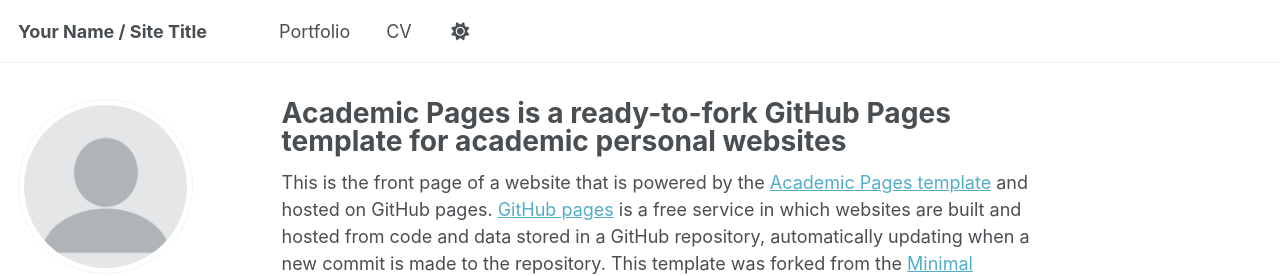
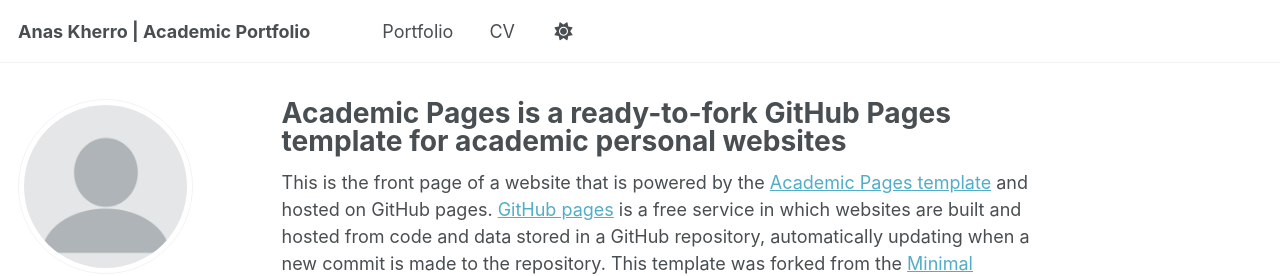
Before and after one commit to Anaskherro/anaskherro.github.io, a Jekyll site: the page built from _pages/about.md, in a window 1280 px wide. Shown: the top 276 px of the page. Built offline with Jekyll 4.4.1, drawn with Linux system fonts in a browser that asks for light colours; a script that is not in the unit is left out.

Commit message:
update configuration

```diff
--- a/_config.yml
+++ b/_config.yml
@@ -9,7 +9,7 @@
 # Basic Site Settings
 locale                   : "en-US"
 site_theme               : "default" # Currently available options are "default", "air"
-title                    : "Your Name / Site Title"
+title                    : "Anas Kherro | Academic Portfolio"
 title_separator          : "-"
 name                     : &name "Anas Kherro"
 description              : &description "Anas Kherro's academic portfolio"   # Update this with a general description of your site, this is the default if not overridden by a page
@@ -30,7 +30,7 @@ author:
   location         : "Rabat, Morocco"
   employer         : "Mohamed VI Polytechnic University (UM6P)"
   uri              : https://um6p.ma
-  email            : "anaskherro@um6p.ma"
+  email            : "anas.kherro@um6p.ma"
 
   # Academic websites
   academia         : # URL
```
